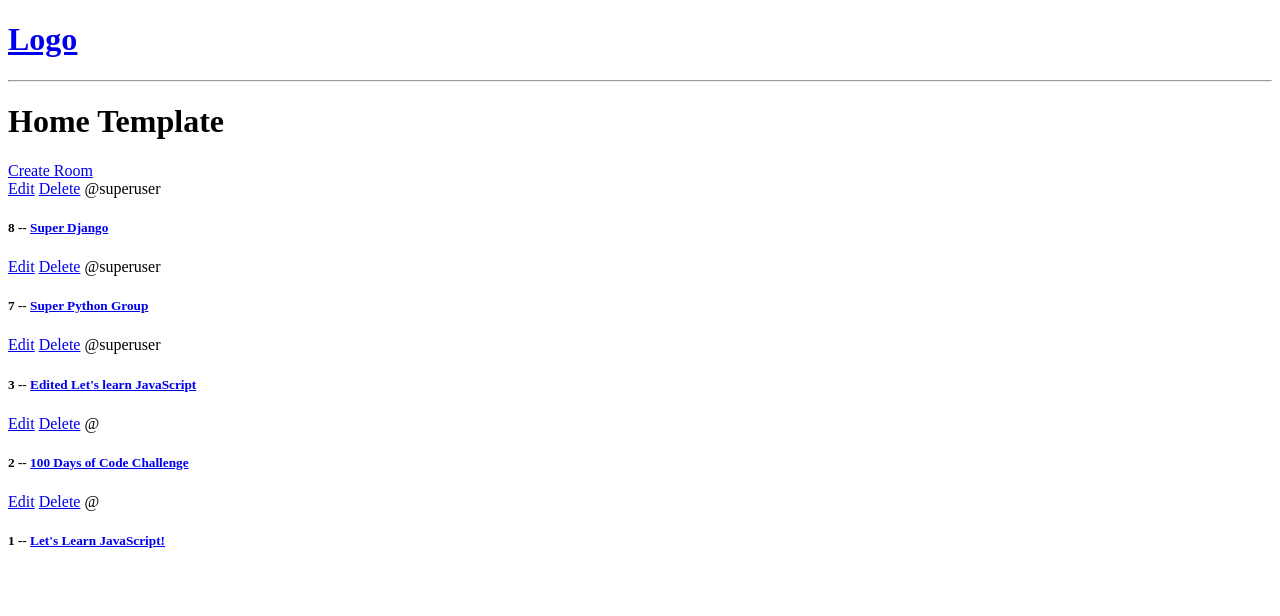
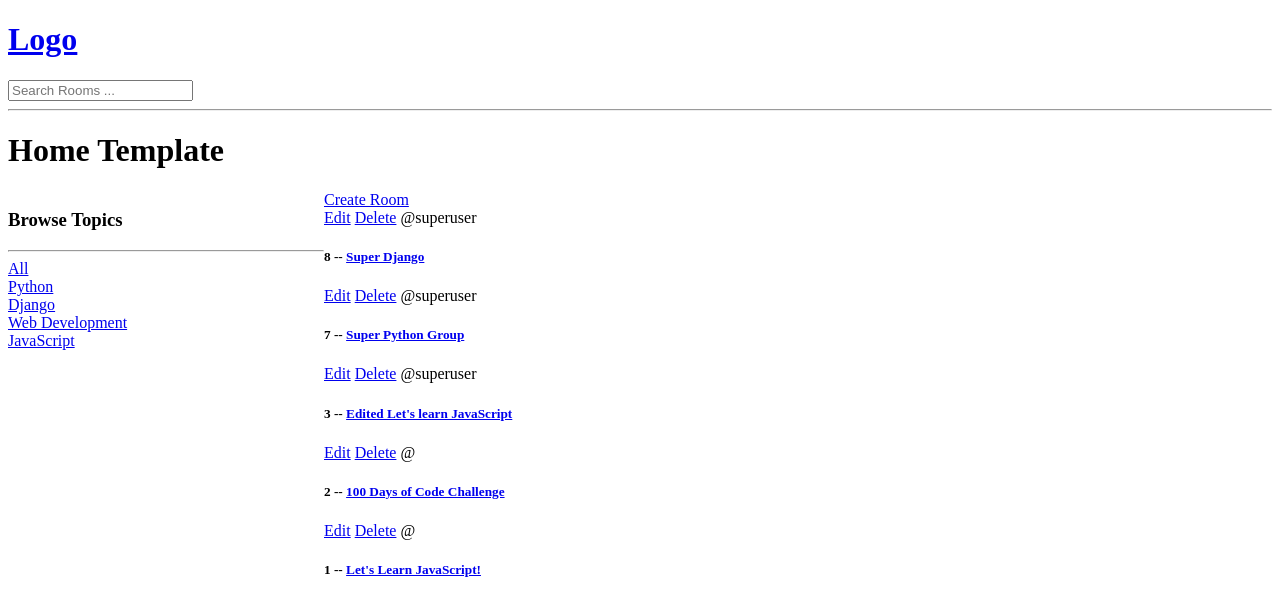
Before and after one commit to selenasiri53/study-app, a Django app: page / in a window 1280 px wide. Shown: the top 616 px of the page. Run offline with Django 5.2, Linux system fonts and the light colour scheme; data comes from the database, SQL or seed files in the repository; both versions use the stored data as it was after the commit.

Commit message:
q lookup search

```diff
--- a/study/views.py
+++ b/study/views.py
@@ -1,5 +1,6 @@
 from django.shortcuts import render, redirect
-from .models import Room
+from django.db.models import Q
+from .models import Room, Topic
 from .forms import RoomForm
 
 
@@ -10,8 +11,19 @@ from .forms import RoomForm
 # ]
 
 def index(request):
-    rooms = Room.objects.all()
-    context = {'rooms': rooms}
+    q = request.GET.get('q') if request.GET.get('q') != None else ''
+
+    rooms = Room.objects.filter(
+        Q(topic__name__icontains=q) |
+        Q(name__icontains=q) |
+        Q(description__icontains=q)
+        )
+    # checks that the values match
+    # can also add a case sensitive filter
+
+    topics = Topic.objects.all()
+
+    context = {'rooms': rooms, 'topics': topics}
     return render(request, 'base/index.html', context)
 
 def room(request, pk):
--- a/templates/base/index.html
+++ b/templates/base/index.html
@@ -4,9 +4,30 @@
 
 <h1>Home Template</h1>
 
+<style>
+    .home-container{
+        display: grid;
+        grid-template-columns: 1fr 3fr;
+    }
+</style>
+
+<div class="home-container">
+    <div>
+        <h3>Browse Topics</h3>
+        <hr>
+
+        <div>
+            <a href="{% url 'home' %}">All</a>
+        </div>
+
+        {% for topic in topics %}
+            <div>
+                <a href="{% url 'home' %}?q={{topic.name}}">{{topic.name}}</a>
+            </div>
+        {% endfor %}
+    </div>
     <div>
         <a href="{% url 'create-room' %}">Create Room</a>
-
         <div>
             {% for room in rooms %}
                 <a href="{% url 'update-room' room.id %}">Edit</a>
@@ -19,4 +40,6 @@
         </div>
     </div>
 
+</div>
+
 {% endblock content %}
--- a/templates/navbar.html
+++ b/templates/navbar.html
@@ -2,4 +2,7 @@
     <h1>Logo</h1>
 </a>
 
+<form method="GET" action="{% url 'home' %}">
+    <input type="text" name="q" placeholder="Search Rooms ..."/>
+</form>
 <hr>
```
Also changed, not shown: db.sqlite3. Lines whose indentation alone changed are shown as unchanged.
